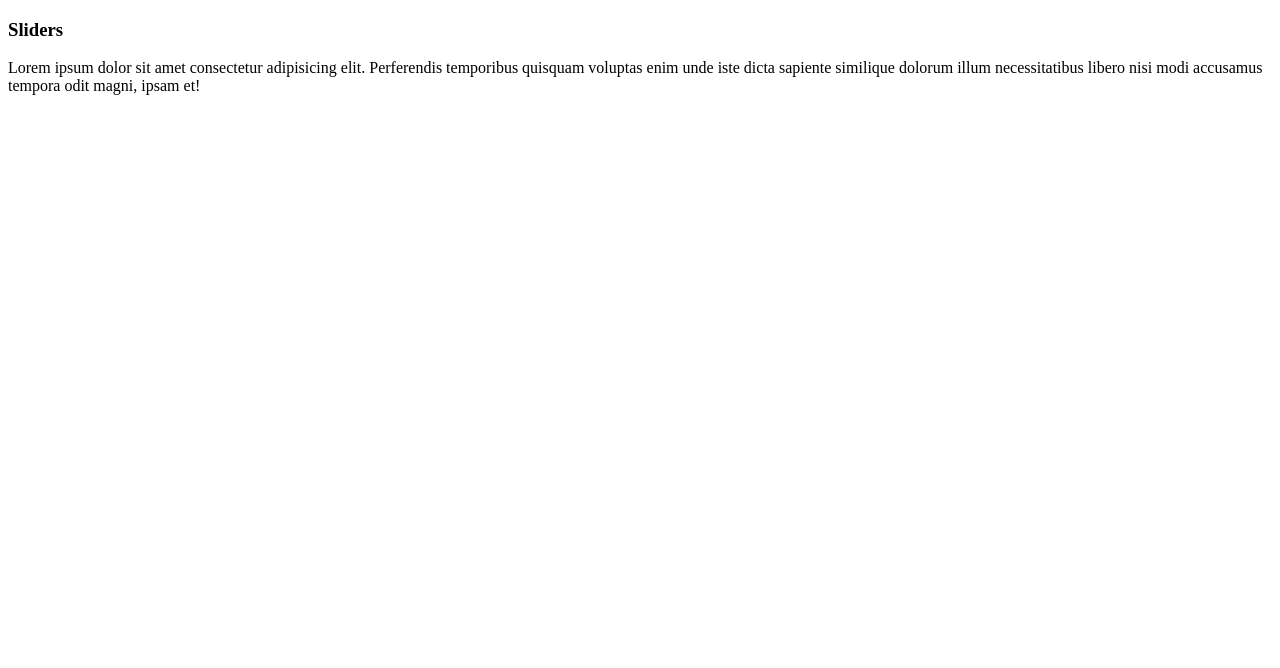
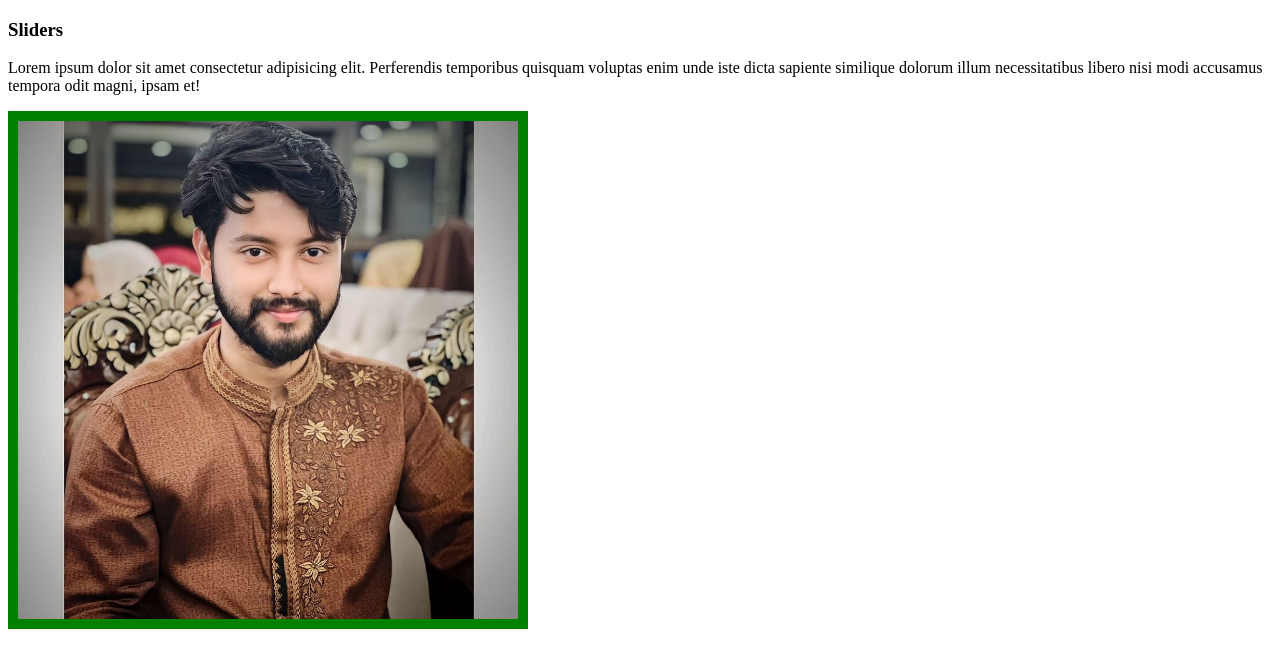
Before and after one commit to Mahedi000/my-fourth-repo, a plain HTML site: page index.html in a window 1280 px wide. Drawn offline with Linux system fonts and the light colour scheme.

Commit message:
first commit

```diff
--- a/index.html
+++ b/index.html
@@ -12,5 +12,6 @@
          Perferendis temporibus quisquam voluptas enim unde iste dicta
           sapiente similique dolorum illum necessitatibus libero
         nisi modi accusamus tempora odit magni, ipsam et!</p>
+        <img src="images/mahedi.jpg" alt="">
 </body>
 </html>
--- a/style/sliders.css
+++ b/style/sliders.css
@@ -0,0 +1,5 @@
+img{
+    width: 500px;
+    border: 10px solid green;
+
+}
```
